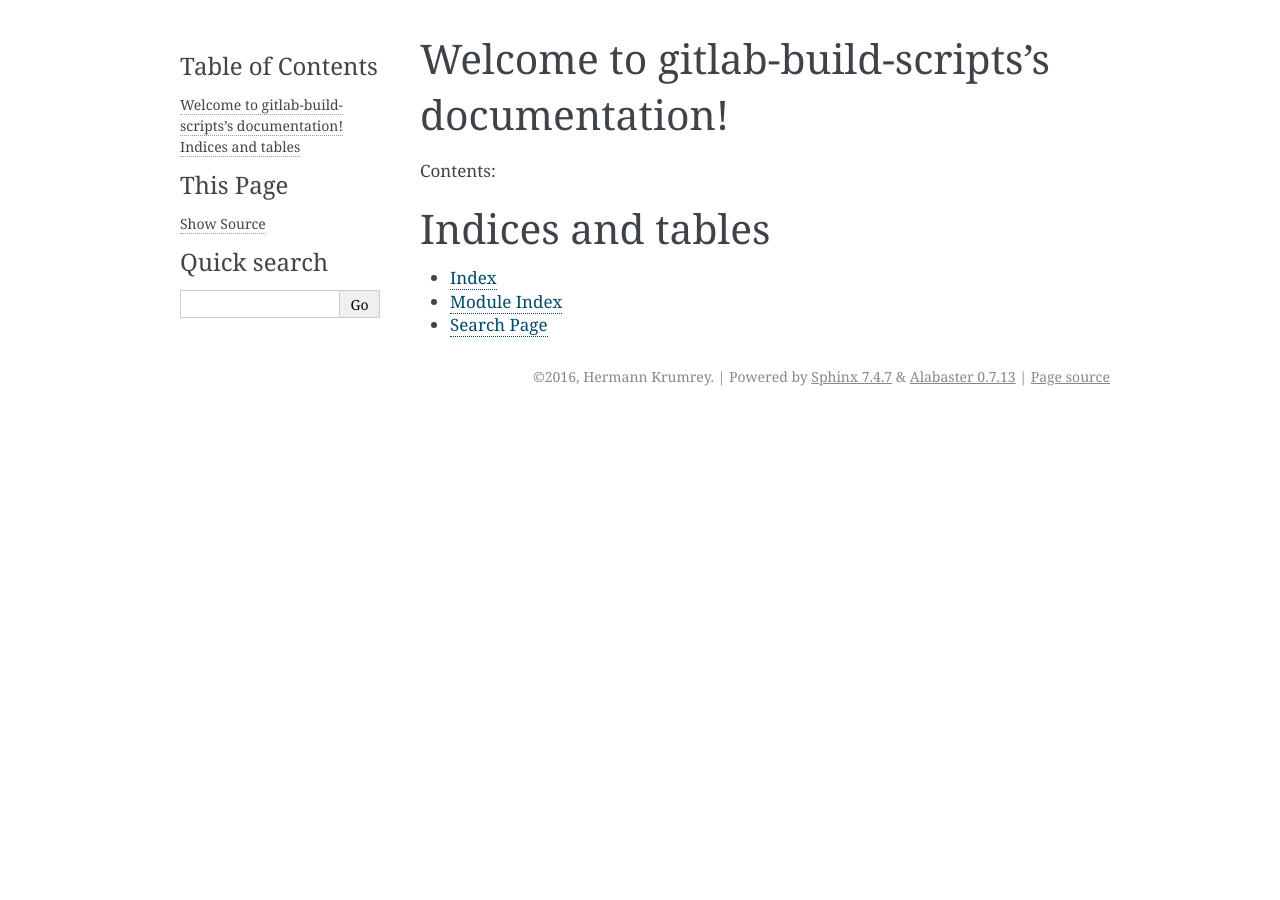
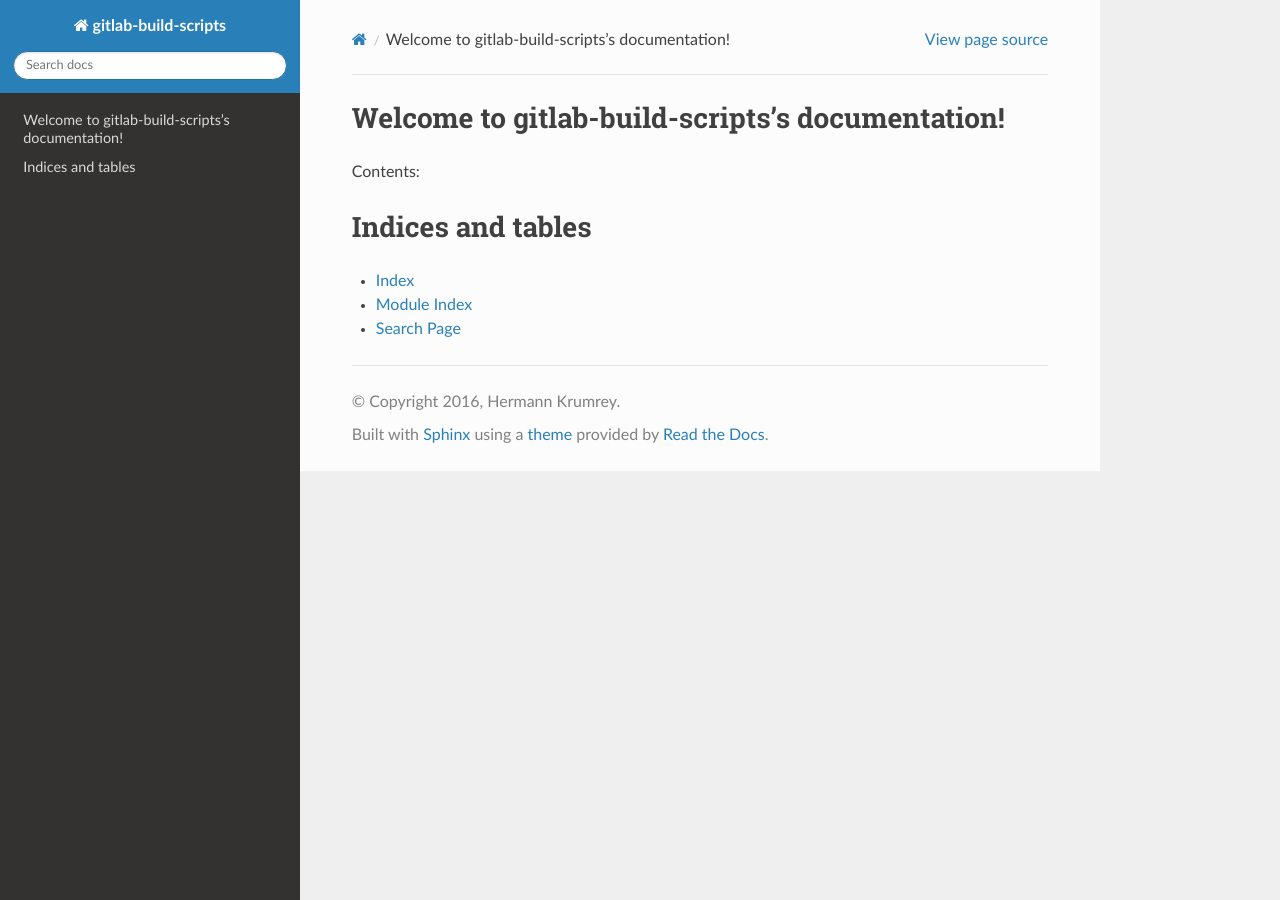
Before and after one commit to namboy94/ci-scripts, a Sphinx documentation site: the page built from doc/source/index.rst, in a window 1280 px wide. Built offline with Sphinx 7.4.7 and the Read the Docs theme 2.0.0, drawn with Linux system fonts in a browser that asks for light colours; pages that are not in the unit, such as notebooks, are missing from menus; the version number could not be read and is left out; some of the changed lines change nothing that is shown.

Commit message:
Changed the sphinx HTML theme

```diff
--- a/doc/source/conf.py
+++ b/doc/source/conf.py
@@ -2,6 +2,10 @@
 
 import os
 import sys
+# noinspection PyPackageRequirements
+import sphinx_rtd_theme
+from sphinx.ext.autodoc import between
+
 sys.path.insert(0, os.path.abspath("../.."))
 from gitlab_build_scripts.metadata import General
 
@@ -26,10 +30,14 @@ exclude_patterns = []
 pygments_style = 'sphinx'
 todo_include_todos = False
 
-html_theme = 'alabaster'
+# HTML Config
+html_theme = 'sphinx_rtd_theme'
+html_theme_path = [sphinx_rtd_theme.get_html_theme_path()]
 html_static_path = ['.static']
 htmlhelp_basename = 'gitlab-build-scriptsdoc'
 
+
+# Latex
 latex_elements = {
 }
 latex_documents = [
@@ -37,41 +45,36 @@ latex_documents = [
      'Hermann Krumrey', 'manual'),
 ]
 
+# Man Pages
 man_pages = [
     (master_doc, 'gitlab-build-scripts', 'gitlab-build-scripts Documentation',
      [author], 1)
 ]
 
+# Tex
 texinfo_documents = [
     (master_doc, 'gitlab-build-scripts', 'gitlab-build-scripts Documentation',
      author, 'gitlab-build-scripts', 'One line description of project.',
      'Miscellaneous'),
 ]
 
+# Epub
 epub_title = project
 epub_author = author
 epub_publisher = author
 epub_copyright = copyright
 epub_exclude_files = ['search.html']
 
+
 intersphinx_mapping = {'https://docs.python.org/': None}
 
-from sphinx.ext.autodoc import between
 
-
-def skip(app, what, name, obj, skipper, options):
-    str(app)
-    str(what)
-    str(obj)
-    str(options)
-    if name == "__init__":
-        return False
-    return skipper
-
-
-def setup(app):
-    # Register a sphinx.ext.autodoc.between listener to ignore everything
-    # between lines that contain the word IGNORE
+def setup(app) -> None:
+    """
+    Registers an autodoc between listener to igore License texts
+    :param app: The sphinx app
+    :return:    None
+    """
     app.connect('autodoc-process-docstring', between('^.*LICENSE.*$', exclude=True))
-    app.connect("autodoc-skip-member", skip)
+    app.connect("autodoc-skip-member", lambda a, b, name, d, skipper, f: False if name == "__init__" else skipper)
     return app
```
